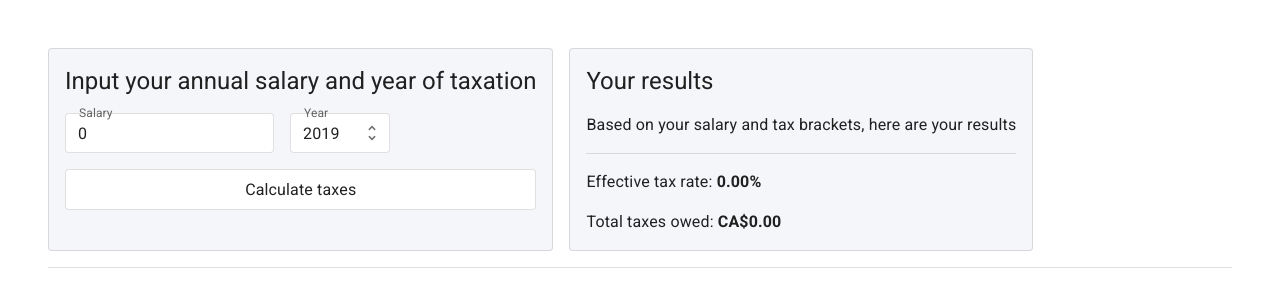
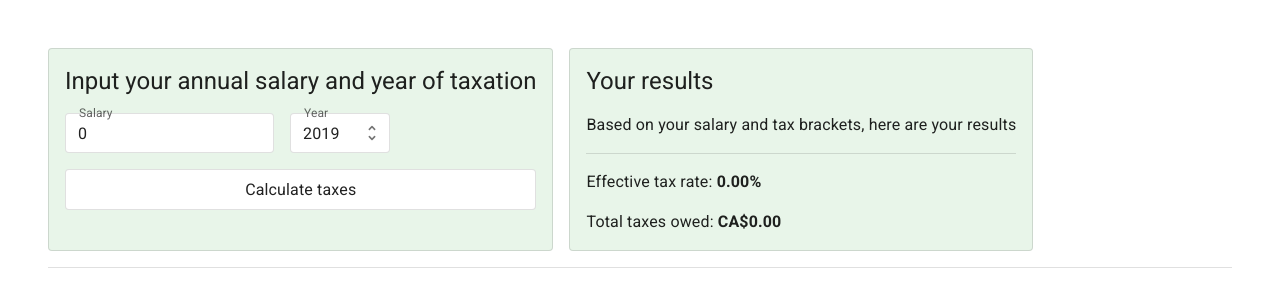
Before and after one commit to TomFellows/tax-calculator, a React (Vite) app: page / in a window 1280 px wide. Shown: the top 300 px of the page. Built offline with nearby package versions, Linux system fonts and the light colour scheme.

Commit message:
Clean up unused theme pieces

```diff
--- a/src/theme.tsx
+++ b/src/theme.tsx
@@ -6,7 +6,7 @@ import {
   selectClasses,
   SvgIconProps,
 } from '@mui/material';
-import { green, orange, red, yellow } from '@mui/material/colors';
+import { green, red } from '@mui/material/colors';
 import { forwardRef } from 'react';
 
 // Theming has been supplied by an MUI template
@@ -42,17 +42,8 @@ export const theme = createTheme({
     primary: {
       main: '#556cd6',
     },
-    secondary: {
-      main: '#19857b',
-    },
     error: {
       main: red.A400,
-    },
-    success: {
-      main: green.A400,
-    },
-    warning: {
-      main: yellow.A400,
     },
   },
   components: {
@@ -68,7 +59,7 @@ export const theme = createTheme({
             padding: 16,
             gap: 16,
             transition: 'all 100ms ease',
-            backgroundColor: gray[50],
+            backgroundColor: green[50],
             borderRadius: (theme.vars || theme).shape.borderRadius,
             border: `1px solid ${(theme.vars || theme).palette.divider}`,
             boxShadow: 'none',
@@ -103,13 +94,6 @@ export const theme = createTheme({
       },
     },
     MuiCardHeader: {
-      styleOverrides: {
-        root: {
-          padding: 0,
-        },
-      },
-    },
-    MuiCardActions: {
       styleOverrides: {
         root: {
           padding: 0,
@@ -434,22 +418,5 @@ export const theme = createTheme({
         }),
       },
     },
-    MuiAlert: {
-      styleOverrides: {
-        root: ({ theme }) => ({
-          borderRadius: 10,
-          backgroundColor: orange[100],
-          color: (theme.vars || theme).palette.text.primary,
-          border: `1px solid ${alpha(orange[300], 0.5)}`,
-          '& .MuiAlert-icon': {
-            color: orange[500],
-          },
-          ...theme.applyStyles('dark', {
-            backgroundColor: `${alpha(orange[900], 0.5)}`,
-            border: `1px solid ${alpha(orange[800], 0.5)}`,
-          }),
-        }),
-      },
-    },
   },
 });
```
